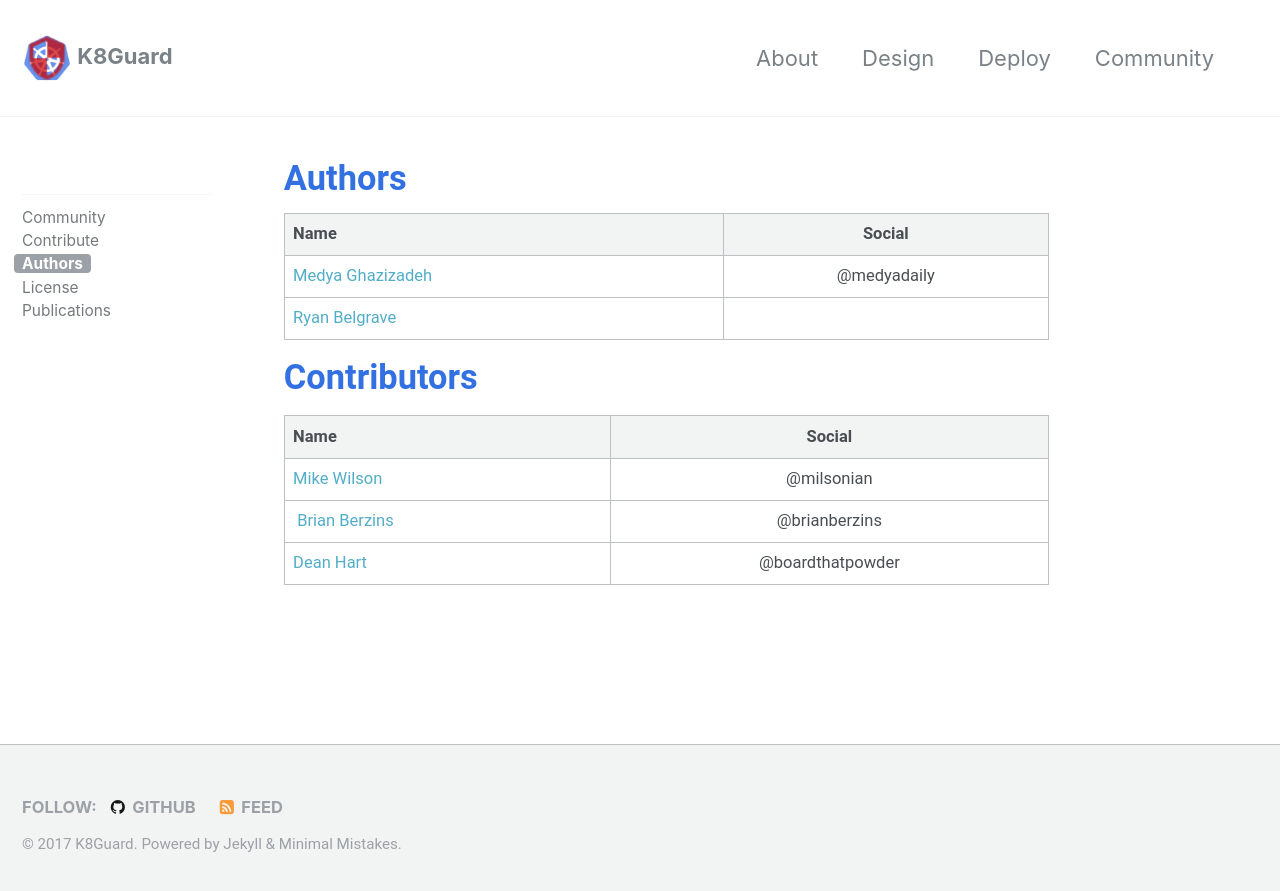
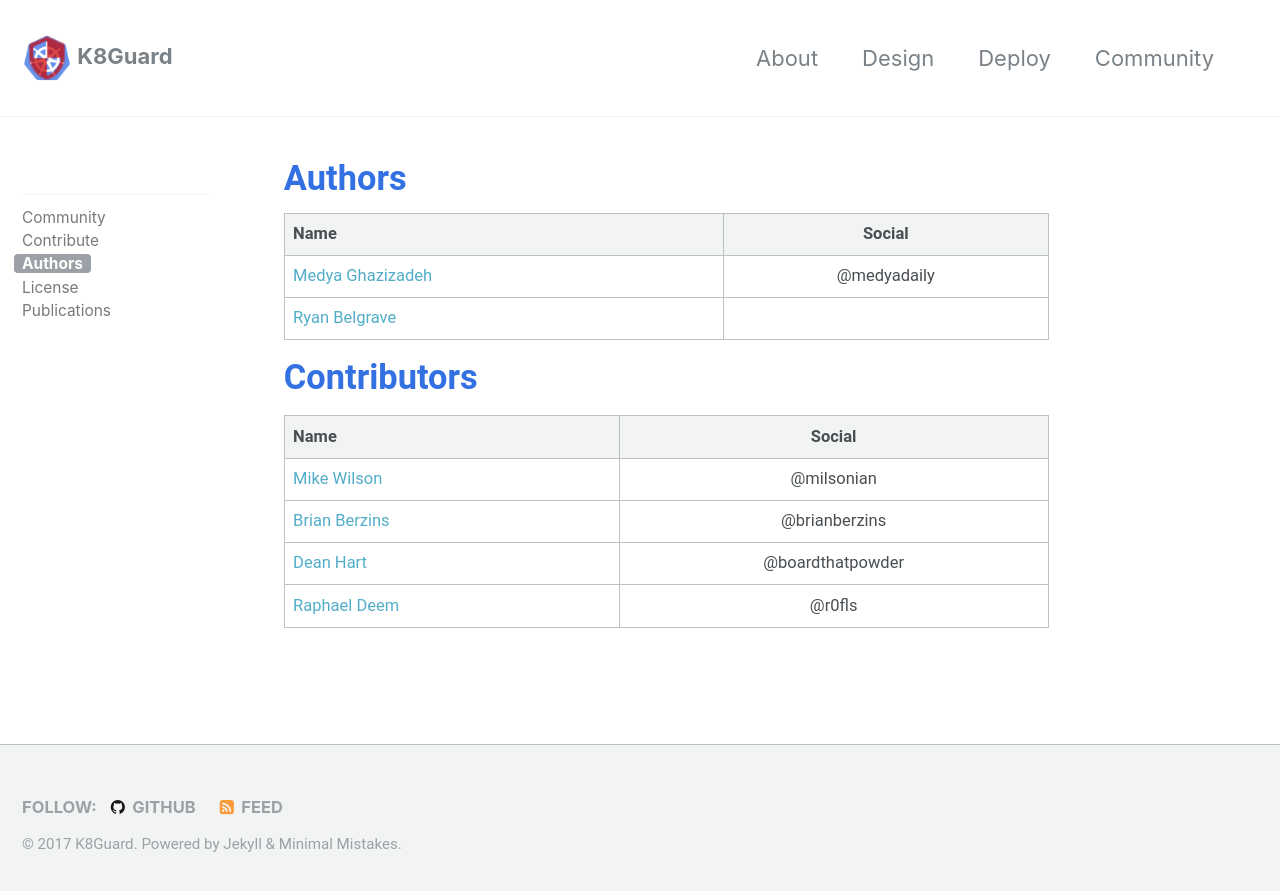
Before and after one commit to k8guard/k8guard.github.io, a Jekyll site: the page built from community/authors/index.md, in a window 1280 px wide. Shown: the top 891 px of the page. Built offline with Jekyll 4.4.1, drawn with Linux system fonts in a browser that asks for light colours.

Commit message:
Update index.md

```diff
--- a/community/authors/index.md
+++ b/community/authors/index.md
@@ -19,5 +19,6 @@ sidebar:
 | Name        | Social
 | ------------- |:-------------:|
 |  [Mike Wilson](https://github.com/milsonian)     | @milsonian  |
-|  [Brian Berzins](https://github.com/brianberzins) | @brianberzins |
+|  [Brian Berzins](https://github.com/brianberzins) | @brianberzins |
 |  [Dean Hart](https://github.com/boardthatpowder) | @boardthatpowder  |
+|  [Raphael Deem](https://github.com/r0fls) | @r0fls  |
```
